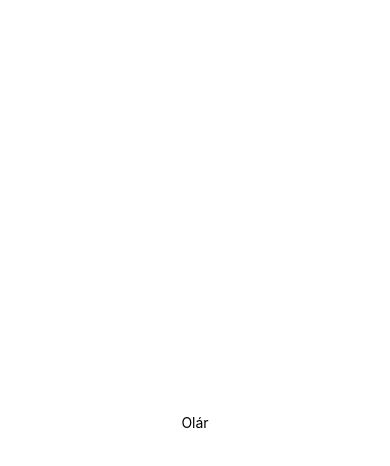
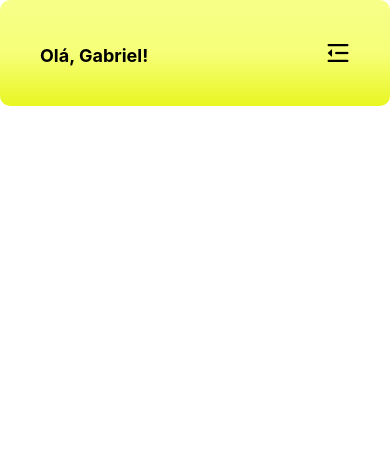
Before and after one commit to gabriel1734/hiveplan, a React Native app: screen / in a window 390 px wide. Shown: the top 466 px of the page. Built offline with nearby package versions, Linux system fonts and the light colour scheme.

Commit message:
Header adicionado

```diff
--- a/App.js
+++ b/App.js
@@ -1,20 +1,10 @@
 import { StatusBar } from 'expo-status-bar';
 import { StyleSheet, Text, View } from 'react-native';
+import Header from './src/components/Header';
+import Home from './src/pages/Home';
 
 export default function App() {
   return (
-    <View style={styles.container}>
-      <Text>Olár</Text>
-      <StatusBar style="auto" />
-    </View>
+    <Home />
   );
 }
-
-const styles = StyleSheet.create({
-  container: {
-    flex: 1,
-    backgroundColor: '#fff',
-    alignItems: 'center',
-    justifyContent: 'center',
-  },
-});
--- a/package.json
+++ b/package.json
@@ -16,7 +16,8 @@
     "react": "18.2.0",
     "react-dom": "18.2.0",
     "react-native": "0.74.5",
-    "react-native-web": "~0.19.10"
+    "react-native-web": "~0.19.10",
+    "expo-linear-gradient": "~13.0.2"
   },
   "devDependencies": {
     "@babel/core": "^7.20.0"
--- /dev/null
+++ b/src/components/Header/index.js
@@ -0,0 +1,31 @@
+import React from 'react';
+import { View, Text, StyleSheet } from 'react-native';
+import { AntDesign } from '@expo/vector-icons'; // ou outra biblioteca de ícones
+import { LinearGradient } from 'expo-linear-gradient';
+
+const Header = ({ name }) => {
+  return (
+    <View>
+      <LinearGradient colors={['#F7FF89', '#F6FF77', '#E8F622']} style={styles.header}>
+        <Text style={styles.text}>Olá, {name}!</Text>
+        <AntDesign name="menu-unfold" size={24} color="black" />
+      </LinearGradient>
+    </View>
+  );
+};
+
+const styles = StyleSheet.create({
+  header: {
+    padding: 40,
+    flexDirection: 'row',
+    justifyContent: 'space-between',
+    alignItems: 'flex-end',
+    borderRadius: 10,
+  },
+  text: {
+    fontSize: 18,
+    fontWeight: 'bold',
+  },
+});
+
+export default Header;
--- /dev/null
+++ b/src/pages/Home/index.js
@@ -0,0 +1,12 @@
+import { View } from "react-native";
+import Header from "../../components/Header";
+
+
+
+export default function Home() {
+  return (
+    <View>
+      <Header name="Gabriel" />
+    </View>
+  );
+}
```
Also changed, not shown: src/components/HomeCalendar/index.js (added), src/pages/index.js (deleted), 1 other file (tests, documents, lock files or other folders).
